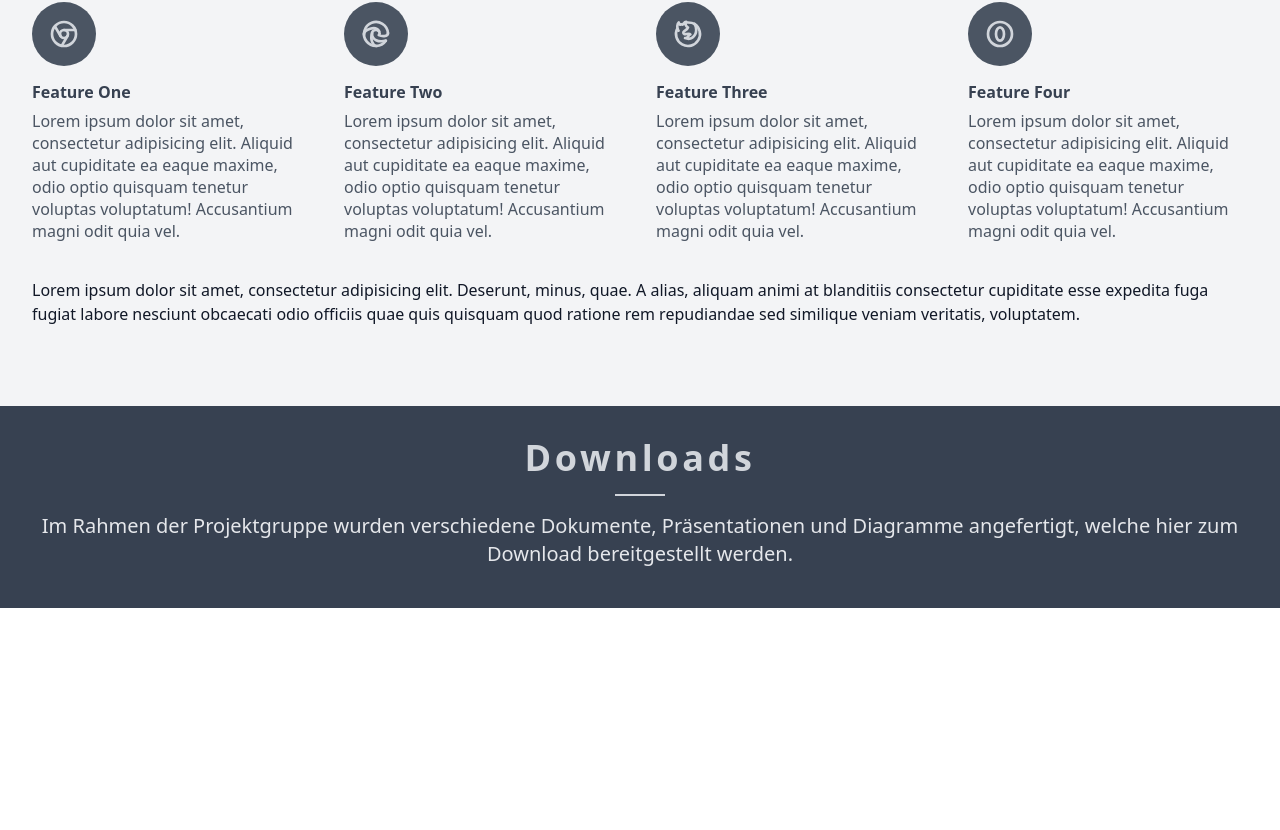
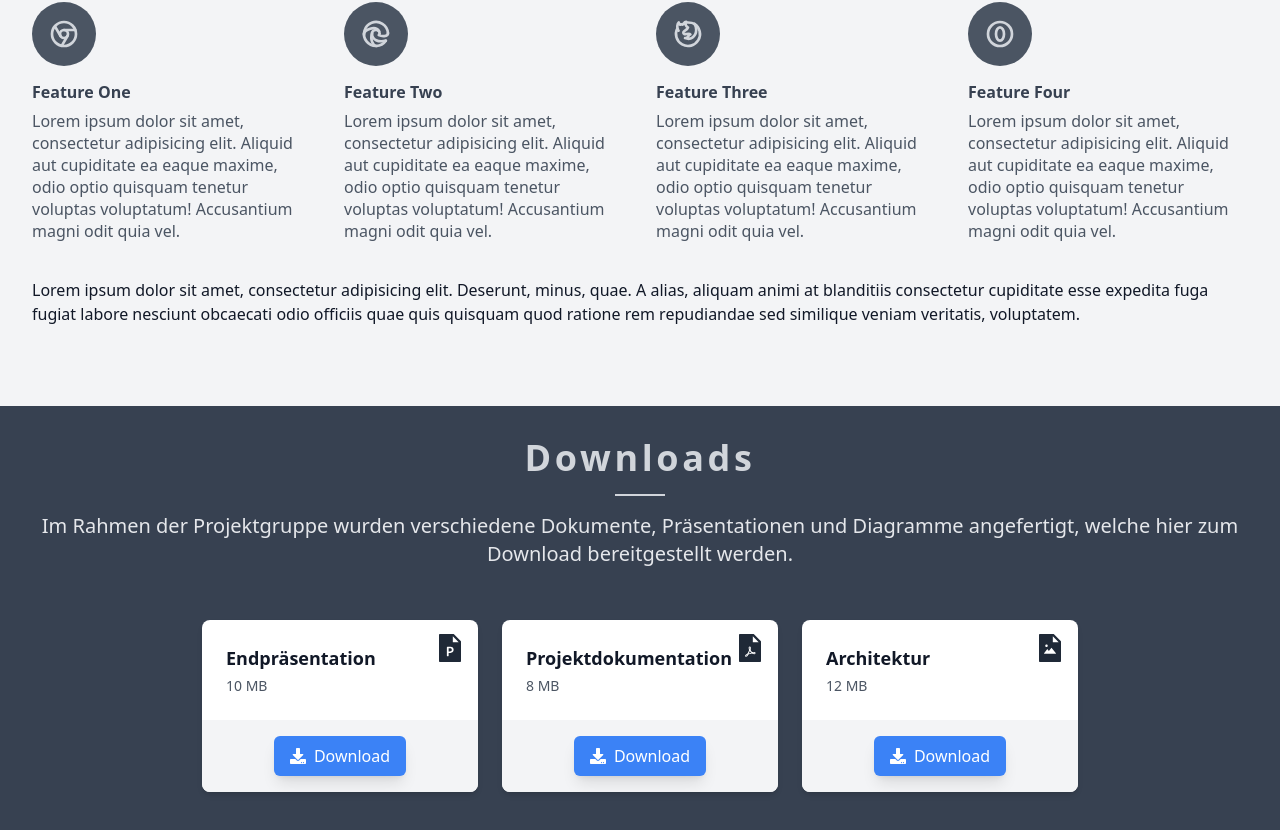
Before and after one commit to IcarusCoding/PG-MANGO-WEBSITE, a Next.js app: page / in a window 1280 px wide. Shown: the part 598-1428 px from the top of the page. Before the commit the page ends 1206 px from the top, so only its background shows below. Built offline with nearby package versions, Linux system fonts and the light colour scheme.

Commit message:
feat(Website): Integrated downloads component into downloads section

```diff
--- a/pages/index.tsx
+++ b/pages/index.tsx
@@ -3,6 +3,7 @@ import Head from "next/head";
 import NavBar from "../components/NavBar";
 import Project from "../components/Project";
 import Section from "../components/Section";
+import Downloads, {Download, FileType} from "../components/Downloads";
 
 const Home = () => {
     return (
@@ -35,7 +36,11 @@ const Home = () => {
             </Section>
             <Section id="downloadsSection" className="mango-bg-secondary" caption="Downloads"
                      subCaption="Im Rahmen der Projektgruppe wurden verschiedene Dokumente, Präsentationen und Diagramme angefertigt, welche hier zum Download bereitgestellt werden.">
-                <div/>
+                <Downloads>
+                    <Download fileName={"Endpräsentation"} fileType={FileType.PPT} fileSize={"10 MB"} downloadLink={"file/Test.pptx"}/>
+                    <Download fileName={"Projektdokumentation"} fileType={FileType.PDF} fileSize={"8 MB"} downloadLink={"file/Test.pdf"}/>
+                    <Download fileName={"Architektur"} fileType={FileType.PNG} fileSize={"12 MB"} downloadLink={"file/Test.png"}/>
+                </Downloads>
             </Section>
         </>
     )
```
